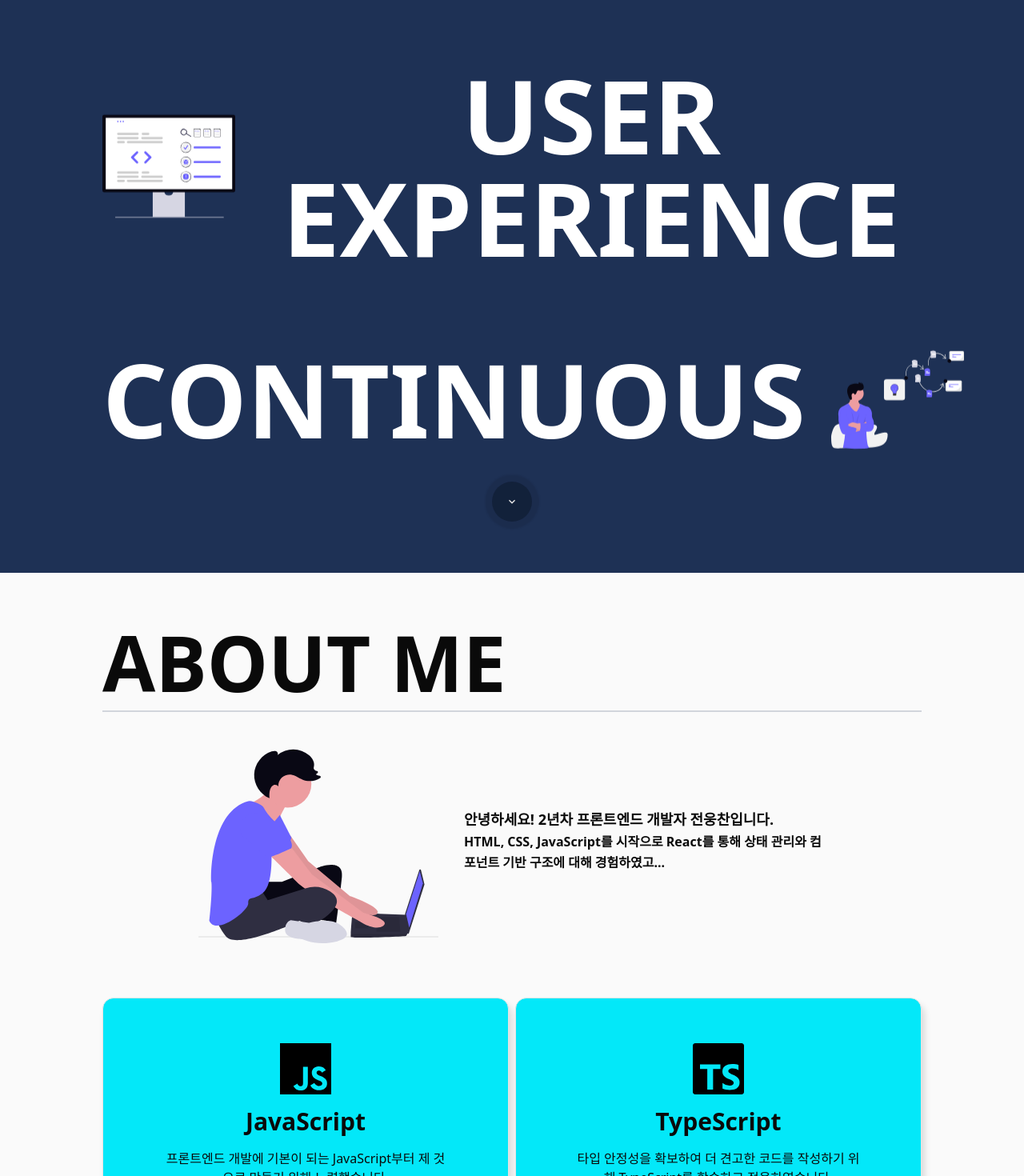
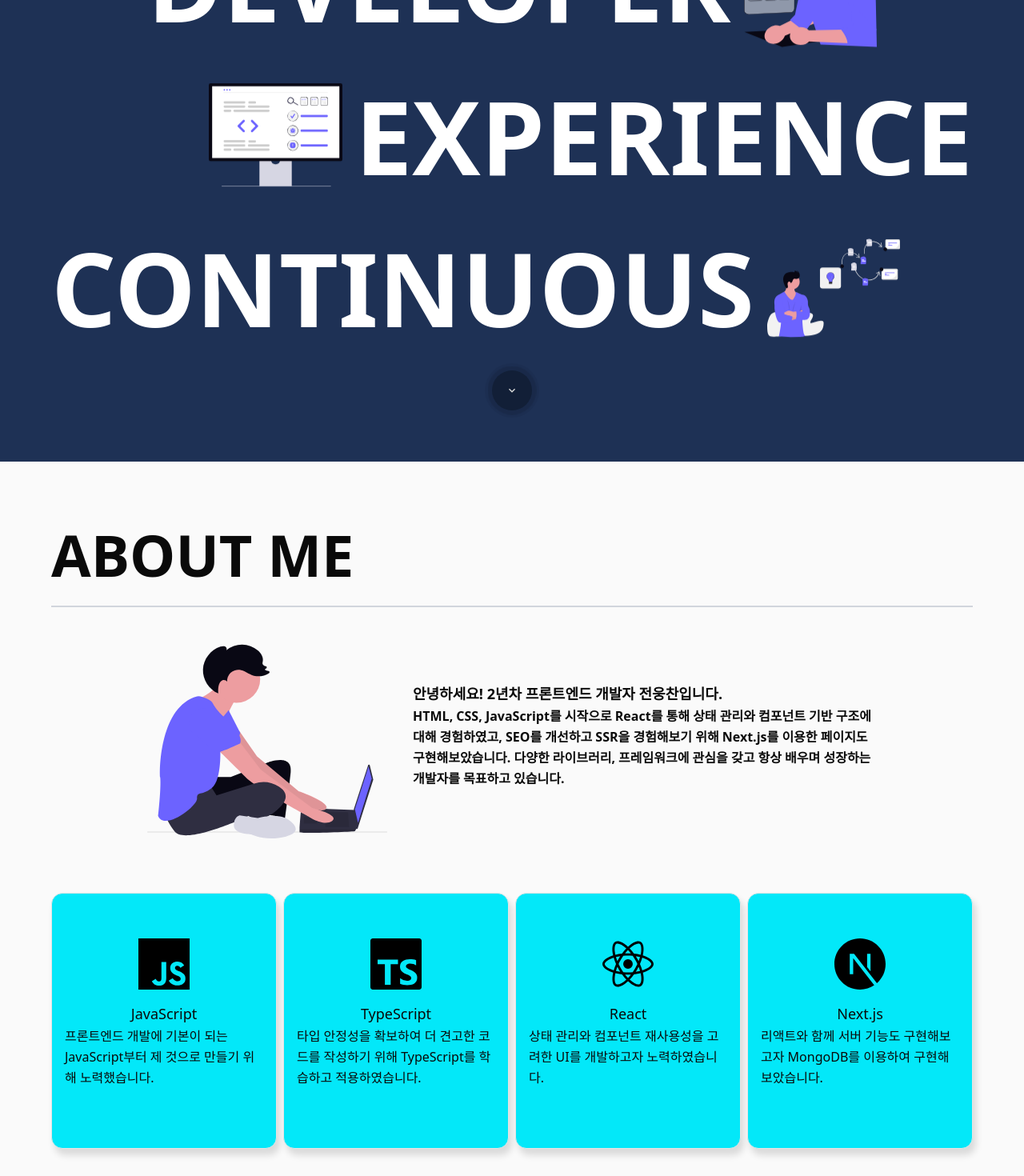
Before and after one commit to JeonWoongchan/portfolio, a Next.js app: page / in a window 1280 px wide. Shown: the part 320-1790 px from the top of the page at 80% size. Built offline with nearby package versions, Linux system fonts and the light colour scheme.

Commit message:
feat: Section 관련 컴포넌트 모듈화

```diff
--- a/src/app/globals.css
+++ b/src/app/globals.css
@@ -58,7 +58,8 @@
 
 
 body {
-  font-family: 'Open Sans', sans-serif;
+  /*font-family: 'Open Sans', sans-serif;*/
+  font-family: 'Poppins ', sans-serif;
 }
 
 h1,
@@ -92,12 +93,6 @@ button:focus {
   outline: 1px solid var(--color-accent);
 }
 
-section {
-  padding: 4rem 8rem;
-  text-align: center;
-  min-height: 100vh;
-}
-
 /*나타나는 애니메이션*/
 @keyframes fadeInUp {
   from {
@@ -112,15 +107,20 @@ section {
 
 .fade-in-up-1 {
   opacity: 0;
-  animation: fadeInUp 1s ease-out 1s forwards;
+  animation: fadeInUp 1s ease-out 0.5s forwards;
 }
 
 .fade-in-up-2 {
   opacity: 0;
+  animation: fadeInUp 1s ease-out 1s forwards;
+}
+
+.fade-in-up-3 {
+  opacity: 0;
   animation: fadeInUp 1s ease-out 1.5s forwards;
 }
 
-.fade-in-up-3 {
+.fade-in-up-4 {
   opacity: 0;
   animation: fadeInUp 1s ease-out 2s forwards;
 }
@@ -165,7 +165,7 @@ section {
 .float-icon {
   opacity: 0;
   display: inline-block;
-  animation: fadeIn 1s ease-out 2s forwards,
+  animation: fadeIn 0.5s ease-out 2.5s forwards,
           float 2s ease-in-out 4s infinite;
 }
 
@@ -298,3 +298,43 @@ section {
     @apply bg-background text-foreground;
   }
 }
+
+@layer components {
+  /* Typography 관련 */
+  .section-title {
+    @apply text-4xl md:text-6xl lg:text-7xl xl:text-8xl font-bold;
+  }
+
+  .hero-title {
+    @apply text-3xl sm:text-4xl md:text-5xl lg:text-6xl xl:text-7xl font-bold;
+  }
+
+  .body-text {
+    @apply text-sm md:text-base lg:text-lg leading-relaxed;
+  }
+
+  .small-text {
+    @apply text-xs md:text-sm lg:text-base leading-relaxed;
+  }
+
+  /* Container 관련 */
+  .section-wrapper {
+    @apply w-full min-h-screen flex flex-col;
+  }
+
+  .section-header {
+    @apply flex justify-start border-b-2 border-gray-300 pb-3;
+  }
+
+  .content-wrapper {
+    @apply flex flex-col xl:flex-row w-full gap-8 xl:px-30 py-8 justify-center items-center;
+  }
+
+  .text-group {
+    @apply space-y-4 md:space-y-6 text-left;
+  }
+
+  .grid-container {
+    @apply grid grid-cols-1 lg:grid-cols-2 2xl:grid-cols-4 gap-2 my-9;
+  }
+}
--- a/src/app/layout.tsx
+++ b/src/app/layout.tsx
@@ -1,15 +1,20 @@
 import type { Metadata } from "next";
-import { Open_Sans } from "next/font/google";
 import "./globals.css";
+import {Inter} from "next/font/google";
 import Header from "@/src/components/Header";
 import React from "react";
 
-const openSans = Open_Sans({
-    variable: "--font-open-sans",
-    subsets: ["latin"],
-    weight: ["300", "400", "500", "600"],
-    style: ["normal", "italic"],
-});
+// const openSans = Open_Sans({
+//     variable: "--font-open-sans",
+//     subsets: ["latin"],
+//     weight: ["300", "400", "500", "600"],
+//     style: ["normal", "italic"],
+// });
+
+const inter = Inter({
+    subsets: ['latin'],
+    weight: ['300', '400', '500', '600', '700']
+})
 
 export const metadata: Metadata = {
     title: "전웅찬 포트폴리오",
@@ -23,7 +28,7 @@ export default function RootLayout({
 }>) {
     return (
         <html lang="ko">
-        <body className={`${openSans.variable} antialiased font-sans`}>
+        <body className={`${inter.className} antialiased font-sans`}>
         <Header />
         {children}
         </body>
--- a/src/components/About.tsx
+++ b/src/components/About.tsx
@@ -1,24 +1,26 @@
+// TODO: About 페이지 카드 컴포넌트 내용 변경
 'use client'
 
-import React, { useEffect, useState} from 'react';
+import React, {RefObject, useEffect, useState} from 'react';
 import {useRegisterSection} from "@/src/hooks/useRegisterSectionRef";
 import Image from "next/image";
 import InfoCard from "@/src/components/InfoCard";
 import aboutData from "@/data/about.json"
+import { Section, SectionHeader, ContentWrapper, TextGroup, GridContainer } from "@/src/components/Container";
+import { SectionTitle, BodyText, SmallText } from "@/src/components/Typography";
 
 export default function About()  {
     const sectionRef = useRegisterSection('About');
-    const [isVisible, setIsVisible] = useState(false); // 추가
+    const [isVisible, setIsVisible] = useState(false);
 
     useEffect(() => {
         const observer = new IntersectionObserver(
             ([entry]) => {
-                // 한 번만 트리거되도록
                 if (entry.isIntersecting && !isVisible) {
                     setIsVisible(true);
                 }
             },
-            { threshold: 0.2 } // 20% 보이면 트리거
+            { threshold: 0.2 }
         );
 
         if (sectionRef.current) {
@@ -26,55 +28,46 @@ export default function About()  {
         }
 
         return () => observer.disconnect();
-    }, []);
+    }, [isVisible, sectionRef]);
 
-    // TODO: section 컴포넌트 모듈화
-    // TODO: About 페이지 카드 컴포넌트 내용 변경
-    // TODO: 브라우저 너비에 따른 반응형 구현(이미지+설명 및 카드에서 텍스트 영역과 크기 조절 필요)
     return (
-        <section ref={sectionRef}
-                className="
-                w-full
-                min-h-screen
-                flex
-                flex-col
-                justify-between"
-        >
+        <Section ref={sectionRef as RefObject<HTMLElement>} className="justify-between">
             <div>
-                <div className={`
-                    flex
-                    justify-start
-                    border-b-2
-                    border-gray-300
-                    pb-3
-                    opacity-0
-                    ${isVisible  ? "fade-in-down"  : ""}`}
-                >
-                    <h1 className="text-8xl font-bold">ABOUT ME</h1>
-                </div>
-                <div className="flex flex-col xl:flex-row w-full gap-8 xl:px-30 py-8 justify-center items-center">
+                {/* 섹션 헤더 */}
+                <SectionHeader className={`opacity-0 ${isVisible ? "fade-in-down" : ""}`}>
+                    <SectionTitle>ABOUT ME</SectionTitle>
+                </SectionHeader>
+
+                {/* 이미지 + 설명 영역 */}
+                <ContentWrapper>
                     <Image
                         src="/images/developer4.svg"
                         alt="logo"
                         width={300}
                         height={300}
-                        className={`opacity-0 ${isVisible  ? "fade-in-up-1" : ""}`}
+                        className={`opacity-0 ${isVisible ? "fade-in-up-1" : ""}`}
                     />
-                    <div className={`space-y-4 md:space-y-6 text-left font-bold opacity-0 ${isVisible  ? "fade-in-up-2" : ""}`}>
-                        <p className="lg:text-lg leading-relaxed">
+
+                    <TextGroup className={`font-bold opacity-0 ${isVisible ? "fade-in-up-2" : ""}`}>
+                        <BodyText>
                             안녕하세요! 2년차 프론트엔드 개발자 전웅찬입니다.
-                        </p>
-                        <p className="lg:text-base leading-relaxed max-w-prose">
+                        </BodyText>
+                        <SmallText className="max-w-prose">
                             HTML, CSS, JavaScript를 시작으로 React를 통해 상태 관리와
-                            컴포넌트 기반 구조에 대해 경험하였고...
-                        </p>
-                    </div>
-                </div>
-                <ul className='grid grid-cols-1 lg:grid-cols-2 2xl:grid-cols-4 gap-2 my-9'>
+                            컴포넌트 기반 구조에 대해 경험하였고, SEO를 개선하고 SSR을 경험해보기 위해
+                            Next.js를 이용한 페이지도 구현해보았습니다.
+                            다양한 라이브러리, 프레임워크에 관심을 갖고 항상 배우며
+                            성장하는 개발자를 목표하고 있습니다.
+                        </SmallText>
+                    </TextGroup>
+                </ContentWrapper>
+
+                {/* 카드 그리드 */}
+                <GridContainer>
                     {aboutData.map((data) => (
                         <li
                             key={data.id}
-                            className={`opacity-0 ${isVisible  ? `fade-in-up-3` : ""}`}
+                            className={`opacity-0 ${isVisible ? `fade-in-up-3` : ""}`}
                         >
                             <InfoCard
                                 imageSrc={data.imageSrc}
@@ -84,8 +77,8 @@ export default function About()  {
                             />
                         </li>
                     ))}
-                </ul>
+                </GridContainer>
             </div>
-        </section>
+        </Section>
     );
 };
--- /dev/null
+++ b/src/components/Container.tsx
@@ -0,0 +1,53 @@
+import React from 'react';
+
+interface ContainerProps {
+    children: React.ReactNode,
+    className?: string,
+    ref?: React.RefObject<HTMLElement>
+}
+
+// 섹션 래퍼 (전체 섹션)
+export function Section({children, className = "", ref}: ContainerProps) {
+    return (
+        <section ref={ref} className={`w-full min-h-screen flex flex-col py-16 px-4 xl:px-16 2xl:px-32 ${className}`}>
+            {children}
+        </section>
+    );
+}
+
+// 섹션 헤더 (제목 + 구분선)
+export function SectionHeader({children, className = ""}: ContainerProps) {
+    return (
+        <div className={`flex justify-start border-b-2 border-gray-300 pb-3 ${className}`}>
+            {children}
+        </div>
+    );
+}
+
+// 컨텐츠 래퍼 (이미지 + 텍스트 같은 flex 레이아웃)
+export function ContentWrapper({children, className = ""}: ContainerProps) {
+    return (
+        <div
+            className={`flex flex-col xl:flex-row w-full gap-8 xl:px-30 py-8 justify-center items-center ${className}`}>
+            {children}
+        </div>
+    );
+}
+
+// 텍스트 그룹 (여러 단락 묶음)
+export function TextGroup({children, className = ""}: ContainerProps) {
+    return (
+        <div className={`space-y-4 md:space-y-6 text-left ${className}`}>
+            {children}
+        </div>
+    );
+}
+
+// 그리드 컨테이너 (카드 리스트)
+export function GridContainer({children, className = ""}: ContainerProps) {
+    return (
+        <ul className={`grid grid-cols-1 sm:grid-cols-2 xl:grid-cols-4 gap-2 my-9 ${className}`}>
+            {children}
+        </ul>
+    );
+}
--- a/src/components/Header.tsx
+++ b/src/components/Header.tsx
@@ -11,7 +11,7 @@ export default function Header() {
 
     return (
         <header
-            className='fixed top-0 w-full h-15 flex flex-row justify-between items-center z-5 px-32 transition-all duration-300 ease-in-out'
+            className='fixed top-0 w-full h-15 flex flex-row justify-between items-center z-5 px-4 xl:px-16 2xl:px-32 transition-all duration-300 ease-in-out'
             style={{ backgroundColor: scrollY < 100 ? 'transparent' : 'var(--color-black)' }}
         >
             <div className="flex justify-between items-center gap-2 h-20">
--- a/src/components/HeroIcon.tsx
+++ b/src/components/HeroIcon.tsx
@@ -6,12 +6,13 @@ interface HeroIconProps {
     src: string;
     alt: string;
     tooltip: string;
+    side?: "top" | "right" | "bottom" | "left" | undefined;
     className?: string;
     width?: number;
     height?: number;
 }
 
-export default function HeroIcon({src, alt, tooltip, className, width=128, height=128 }: HeroIconProps) {
+export default function HeroIcon({src, alt, tooltip, side, className, width=128, height=128 }: HeroIconProps) {
     return (
         <Tooltip>
             <TooltipTrigger asChild>
@@ -23,7 +24,7 @@ export default function HeroIcon({src, alt, tooltip, className, width=128, heigh
                     alt={alt}
                 />
             </TooltipTrigger>
-            <TooltipContent className="whitespace-pre-line py-3">
+            <TooltipContent className="whitespace-pre-line py-3" side={side}>
                 <p>{tooltip}</p>
             </TooltipContent>
         </Tooltip>
--- a/src/components/Home.tsx
+++ b/src/components/Home.tsx
@@ -2,63 +2,58 @@
 import {RefObject} from "react";
 import useSectionOpacity from "@/src/hooks/useSectionOpacity";
 import {useRegisterSection} from "@/src/hooks/useRegisterSectionRef";
-import HeroText from "@/src/components/HeroText";
 import HeroIcon from "@/src/components/HeroIcon";
 import SlideDown from "@/src/components/SlideDown";
+import { Section } from "@/src/components/Container";
+import {HeroTitle} from "@/src/components/Typography";
 
 export default function Home() {
     const sectionRef = useRegisterSection('Home');
 
     return (
-        <section ref={sectionRef}
-                 className="
-                    w-full
-                    min-h-screen
-                    flex
-                    flex-col
-                    justify-center
-                    bg-[#1e3155]
-                    text-(--color-text)"
+        <Section
+            ref={sectionRef as RefObject<HTMLElement>}
+            className="justify-center bg-[#1e3155] text-(--color-text)"
         >
             <div
                 style={{ opacity: useSectionOpacity(sectionRef as RefObject<HTMLElement>) }}
-                className="w-full flex flex-col justify-center gap-20 select-none"
+                className="w-full flex flex-col justify-center gap-6 select-none"
             >
-                {/*<TypeIt*/}
-                {/*    options={{*/}
-                {/*        speed: 80,*/}
-                {/*        waitUntilVisible: true,*/}
-                {/*        cursor: false,*/}
-                {/*    }}*/}
-                {/*>*/}
-                {/*</TypeIt>*/}
+                <HeroTitle align="self-start" className="fade-in-up-1">
+                    FRONTEND
 
-                <HeroText align="self-start" className="fade-in-up-1">
-                    FRONTEND DEVELOPER
+                </HeroTitle>
+
+                <HeroTitle align="self-center" className="fade-in-up-2">
+                    DEVELOPER
                     <HeroIcon
                         src='/images/developer1.svg'
                         alt={"Developer 이미지"}
                         tooltip={'안녕하세요. 프론트엔드 개발자 전웅찬입니다.'}
                     />
-                </HeroText>
-                <HeroText align="self-end" className="fade-in-up-1">
+                </HeroTitle>
+
+                <HeroTitle align="self-end" className="fade-in-up-3">
                     <HeroIcon
                         src='/images/user_experience.svg'
                         alt={"UX 이미지"}
                         tooltip={'디자인 뿐만 아니라\n 원활한 사용자 경험을 고민합니다.'}
+                        side={"left"}
                     />
-                    USER EXPERIENCE
-                </HeroText>
-                <HeroText align="self-start" className="fade-in-up-1">
+                    EXPERIENCE
+                </HeroTitle>
+
+                <HeroTitle align="self-start" className="fade-in-up-4">
                     CONTINUOUS
                     <HeroIcon
                         src='/images/thought.svg'
                         alt={"Continuous 이미지"}
                         tooltip={'지속가능하고 발전하는 개발자를 지향합니다.'}
+                        side={"right"}
                     />
-                </HeroText>
+                </HeroTitle>
             </div>
             <SlideDown next={'About'} />
-        </section>
+        </Section>
     );
 }
--- a/src/components/InfoCard.tsx
+++ b/src/components/InfoCard.tsx
@@ -1,5 +1,6 @@
 import {Card, CardContent} from "@/components/ui/card";
 import Image from "next/image";
+import {BodyText, SmallText } from "./Typography";
 
 interface InfoCardProps {
     imageSrc: string;
@@ -11,7 +12,7 @@ interface InfoCardProps {
 
 export default function InfoCard({imageSrc, imageAlt, title, description}: InfoCardProps) {
     return(
-        <Card className="bg-(--color-accent) h-80 transition-all duration-500 ease-in-out hover:scale-103 overflow-hidden">
+        <Card className="cursor-default bg-(--color-accent) h-80 transition-all duration-500 ease-in-out hover:scale-103 overflow-hidden">
             <CardContent className="flex flex-col items-center p-4">
                 <Image
                     src={imageSrc}
@@ -19,8 +20,8 @@ export default function InfoCard({imageSrc, imageAlt, title, description}: InfoC
                     className="my-4"
                     width={64}
                     height={64} />
-                <p className='text-3xl font-bold pb-4'>{title}</p>
-                <p className='text-base px-14'>{description}</p>
+                <BodyText>{title}</BodyText>
+                <SmallText>{description}</SmallText>
             </CardContent>
         </Card>
     )
--- /dev/null
+++ b/src/components/Typography.tsx
@@ -0,0 +1,45 @@
+import React from 'react';
+
+interface TypographyProps {
+    children: React.ReactNode;
+    align?: "self-start" | "self-end" | "self-center";
+    className?: string;
+}
+
+// 섹션 타이틀 (ABOUT ME 같은 큰 제목)
+export function SectionTitle({ children, className = "" }: TypographyProps) {
+    return (
+        <h1 className={`text-4xl md:text-5xl lg:text-6xl xl:text-7xl font-bold py-4 ${className}`}>
+            {children}
+        </h1>
+    );
+}
+
+// 히어로 텍스트 (Home의 FRONTEND DEVELOPER 같은 메인 텍스트)
+export function HeroTitle({ children, align = "self-start", className = "" }: TypographyProps) {
+    return (
+        <div className={`flex gap-4 items-center
+                        text-6xl md:text-7xl lg:text-8xl xl:text-9xl
+                        font-bold ${align} ${className}`}>
+            {children}
+        </div>
+    );
+}
+
+// 본문 텍스트 (설명 문구)
+export function BodyText({ children, className = "" }: TypographyProps) {
+    return (
+        <p className={`text-sm md:text-base lg:text-lg leading-relaxed ${className}`}>
+            {children}
+        </p>
+    );
+}
+
+// 작은 본문 텍스트
+export function SmallText({ children, className = "" }: TypographyProps) {
+    return (
+        <p className={`text-xs md:text-sm lg:text-base leading-relaxed ${className}`}>
+            {children}
+        </p>
+    );
+}
```
